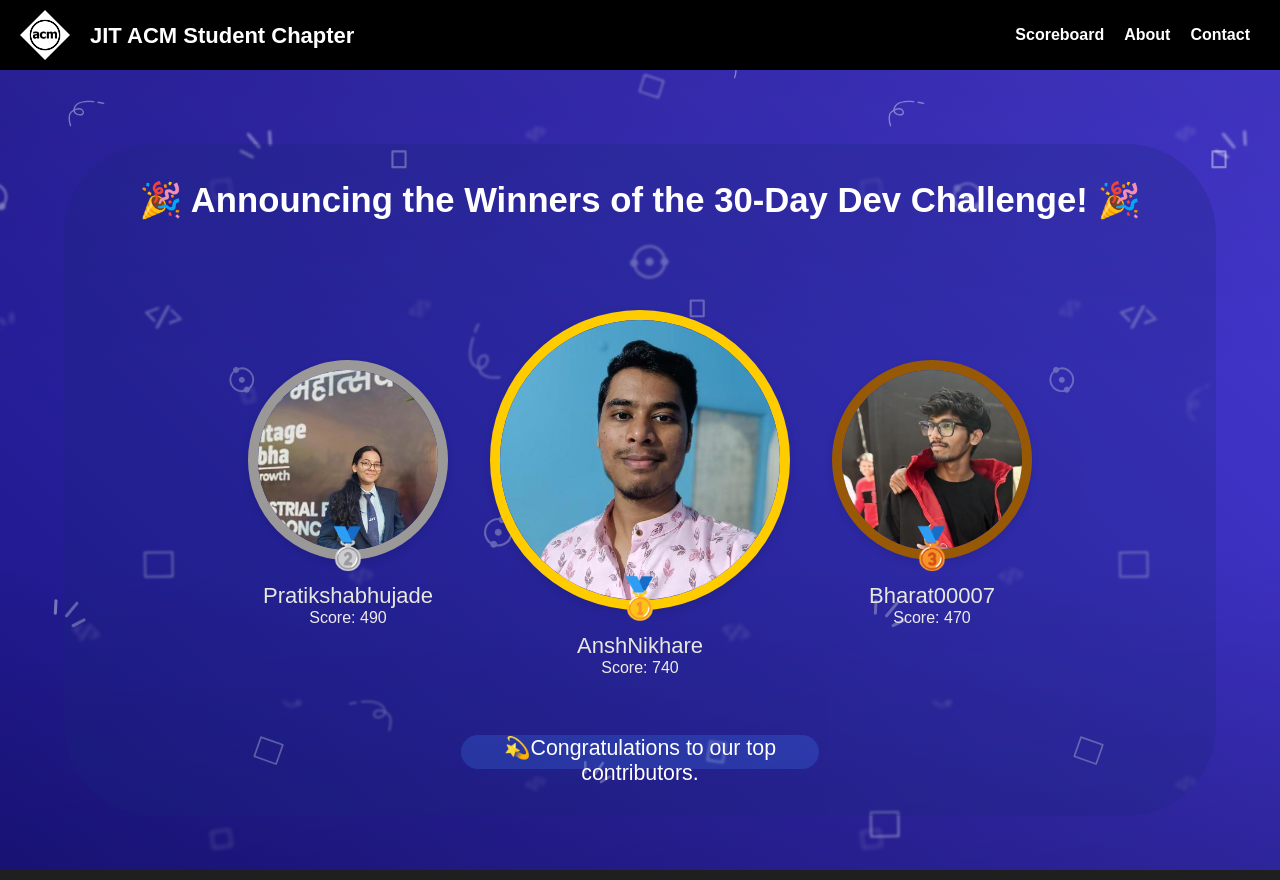
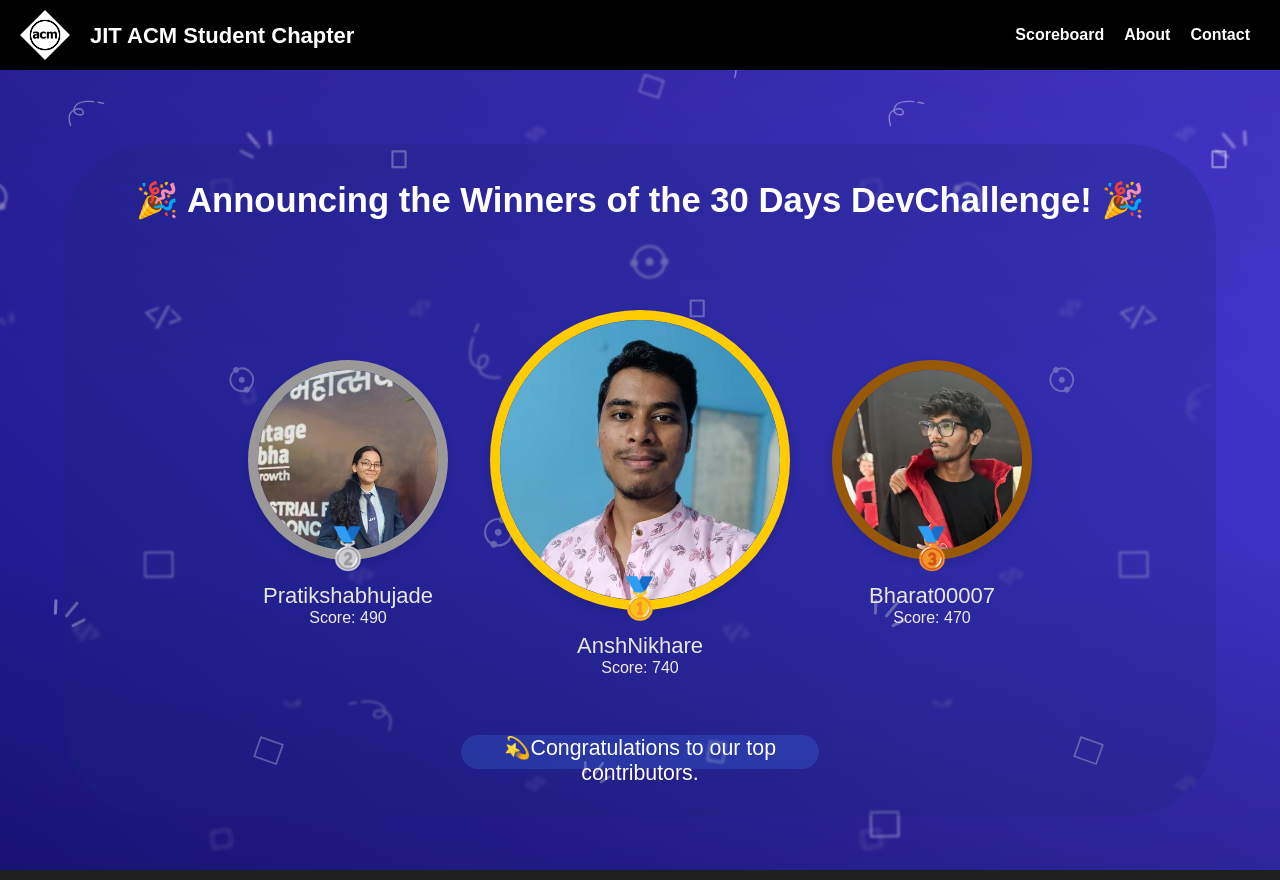
Before and after one commit to Walayhs/LeadBoard, a Django app: page / in a window 1280 px wide. Shown: the top 880 px of the page. Run offline with Django 5.2, Linux system fonts and the light colour scheme; parts of the project's set-up code (start-up, migrations or seed data) failed here and were passed over; some libraries are stand-ins or nearby versions.

Commit message:
Update home.html

```diff
--- a/repo/templates/home.html
+++ b/repo/templates/home.html
@@ -155,7 +155,7 @@
     </section>
 
     <div class="container">
-        <h1 class="Head">🎉 Announcing the Winners of the 30-Day Dev Challenge! 🎉</h1>
+        <h1 class="Head">🎉 Announcing the Winners of the 30 Days DevChallenge! 🎉</h1>
         <div class="ranker">
             <div class="circle-image">
                 <img src="{% static 'images/2nd.jpg' %}" alt="Rank 2">
```
